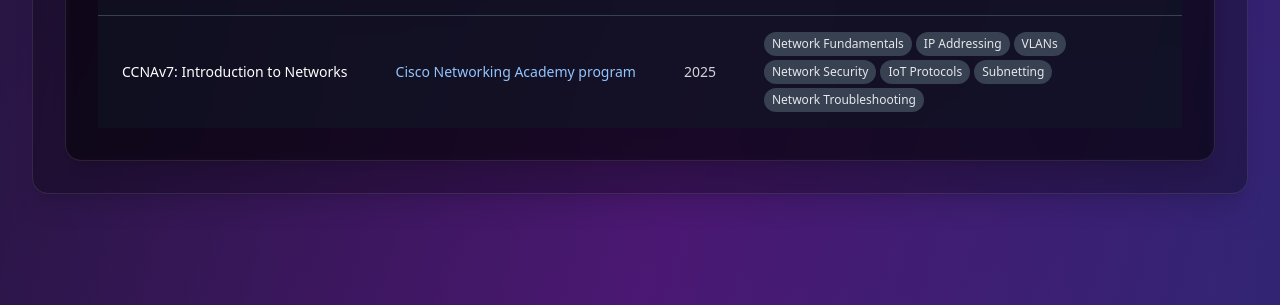
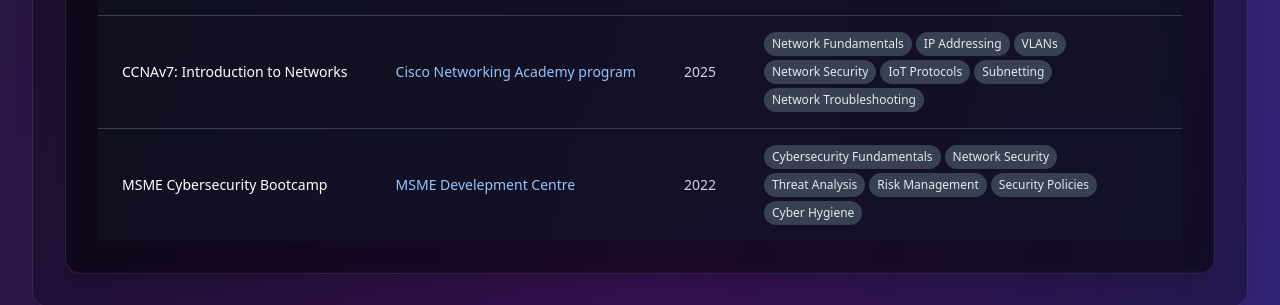
Before and after one commit to SubhamPrasadAchary/MY-PORTFOLIO, a React (Vite) app: page / in a window 1280 px wide. Shown: the part 2300-2605 px from the top of the page. Built offline with nearby package versions, Linux system fonts and the light colour scheme.

Commit message:
Add MSME Cybersecurity Bootcamp to About component

```diff
--- a/SRC/Components/About.jsx
+++ b/SRC/Components/About.jsx
@@ -80,6 +80,13 @@ const About = () => {
       issuer: 'Cisco Networking Academy program',
       YEAR: '2025',
       skills: ['Network Fundamentals', 'IP Addressing', 'VLANs', 'Network Security', 'IoT Protocols', 'Subnetting', 'Network Troubleshooting']
+    },
+    {
+      id: 6,
+      name: ' MSME Cybersecurity Bootcamp',
+      issuer: 'MSME Develepment Centre',
+      YEAR: '2022',
+      skills: ['Cybersecurity Fundamentals', 'Network Security', 'Threat Analysis', 'Risk Management', 'Security Policies', 'Cyber Hygiene']
     }
   ]
 
```
